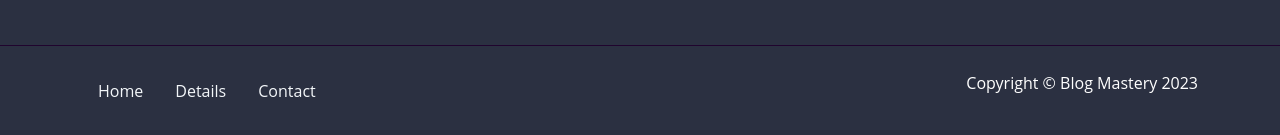
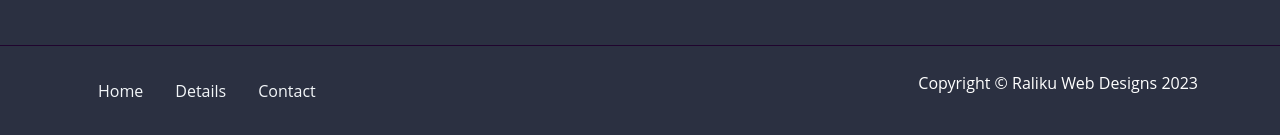
Before and after one commit to anapitalai/unitech-uc, a React (Vite) app: page / in a window 1280 px wide. Shown: the part 3939-4074 px from the top of the page. Built offline with nearby package versions, Linux system fonts and the light colour scheme.

Commit message:
Added artificates

```diff
--- a/src/components/Footer.jsx
+++ b/src/components/Footer.jsx
@@ -20,7 +20,7 @@ const Footer = () => {
             </div>
             <div className="col-md-4">
               <p className="text-end d-none d-md-block">
-                Copyright &copy; Blog Mastery 2023
+                Copyright &copy; Raliku Web Designs 2023
               </p>
             </div>
           </div>
```
